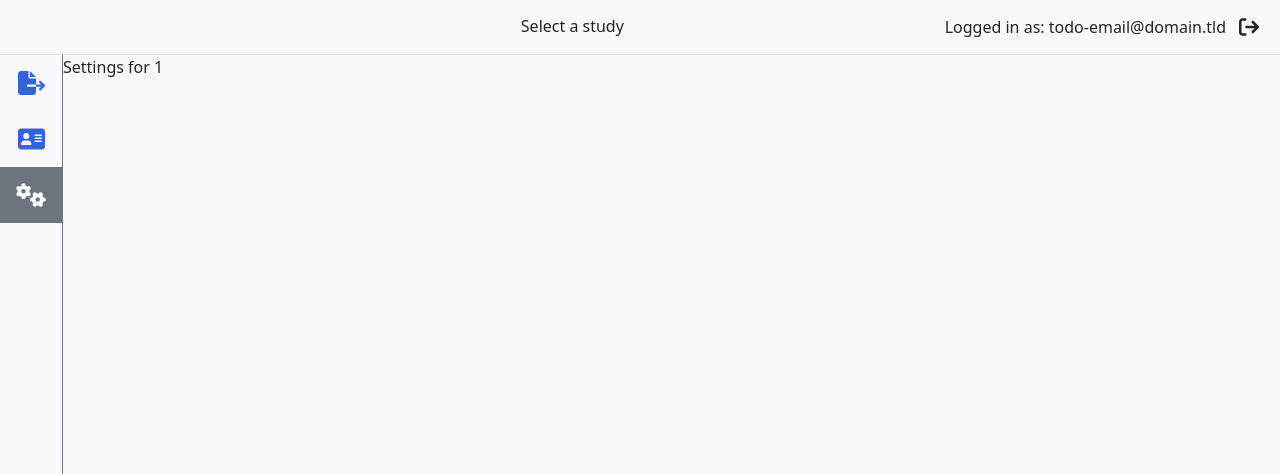
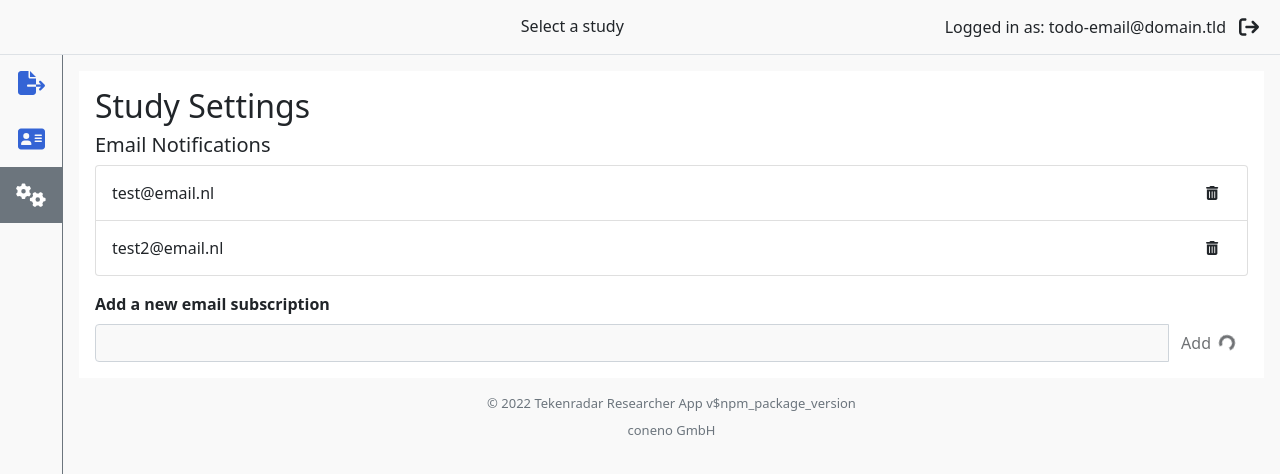
Before and after one commit to tekenradar/researcher-ui, a React (Create React App) app: page /studies/1/settings in a window 1280 px wide. Shown: the top 474 px of the page. Built offline with nearby package versions, Linux system fonts and the light colour scheme.

Commit message:
add example layout to settings page

```diff
--- a/src/pages/study/Settings.tsx
+++ b/src/pages/study/Settings.tsx
@@ -1,10 +1,84 @@
+import { faTrashAlt } from "@fortawesome/free-solid-svg-icons";
+import { FontAwesomeIcon } from "@fortawesome/react-fontawesome";
+import clsx from "clsx";
 import React from "react";
-import { useParams } from "react-router-dom";
+import { Form, FormControl, InputGroup, ListGroup, OverlayTrigger, Tooltip } from "react-bootstrap";
+import Credits from "../../components/Credits";
+import LoadingButton from "../../components/LoadingButton";
+import { useStudyColorClassnames } from "../../hooks/useStudyColorClassnames";
+
 
 const Settings: React.FC = () => {
-  let params = useParams();
+  const { btnClassName, color } = useStudyColorClassnames();
 
-  return <p className="text-center">Settings for {params.studykey}</p>;
+  const notifications: Array<string> = [
+    'test@email.nl',
+    'test2@email.nl'
+  ];
+
+  const renderNotificationList = () => {
+    if (notifications.length < 1) {
+      return (
+        <ListGroup.Item className="text-muted">Currently there are no subscriptions for this study.</ListGroup.Item>
+      )
+    }
+
+    return notifications.map(notification => {
+      return (
+        <ListGroup.Item
+          key={notification}
+          className="d-flex align-items-center"
+        >
+          <span className="flex-grow-1">{notification}</span>
+          <OverlayTrigger placement="bottom" overlay={<Tooltip>Remove email from notification list</Tooltip>}>
+            <button className={clsx("btn", color)}>
+              <FontAwesomeIcon
+                className="fa-sm"
+                icon={faTrashAlt}
+              />
+            </button>
+          </OverlayTrigger>
+        </ListGroup.Item>
+      )
+    })
+
+  }
+
+  return <div className="w-100 p-3">
+    <div className="bg-white p-3">
+      <h2 className="">Study Settings</h2>
+
+      <h5>
+        Email Notifications
+      </h5>
+      <ListGroup>
+        {renderNotificationList()}
+      </ListGroup>
+
+      <Form.Group className="mt-3">
+        <Form.Label
+          className="fw-bold"
+        >Add a new email subscription</Form.Label>
+        <InputGroup>
+          <FormControl type="email"></FormControl>
+          <LoadingButton
+            type="button"
+            label="Add"
+            className={clsx(
+              "btn",
+              btnClassName
+            )}
+            loading={true}
+
+          />
+        </InputGroup>
+      </Form.Group>
+
+
+    </div>
+    <Credits />
+
+  </div>
 };
 
 export default Settings;
```
